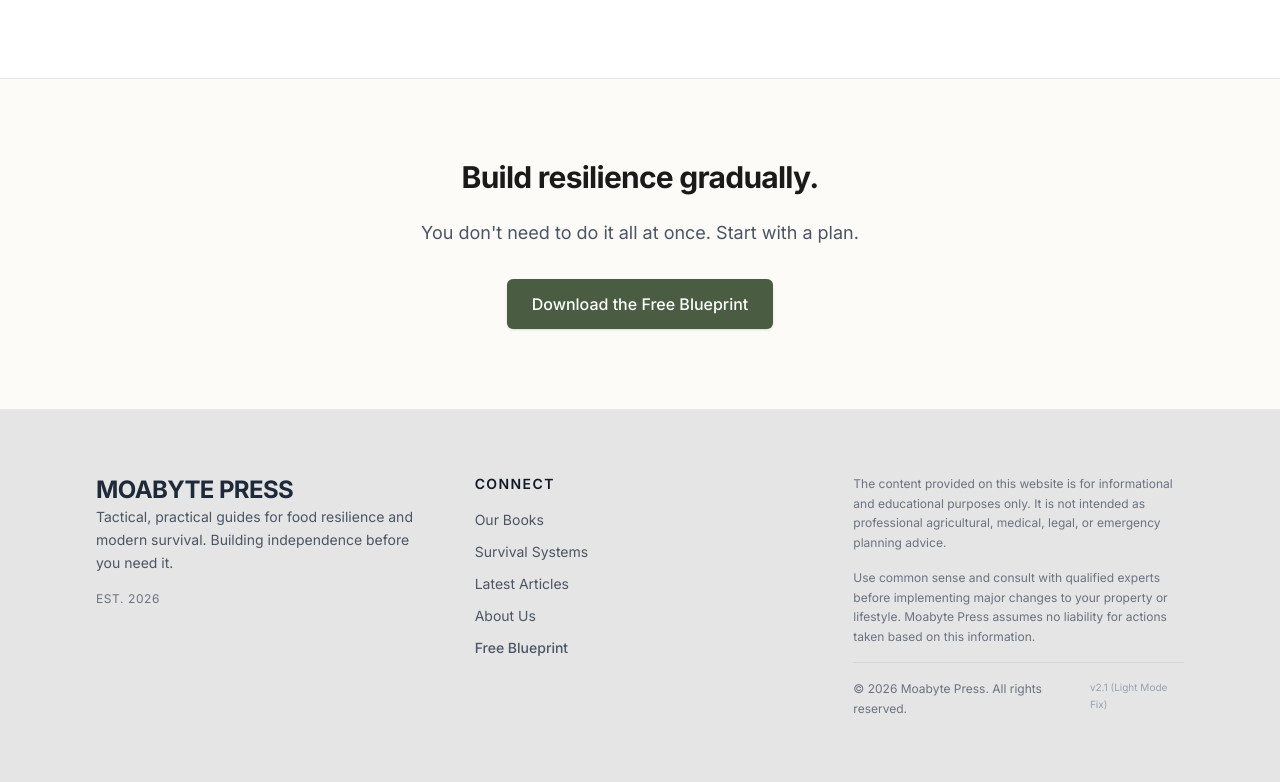
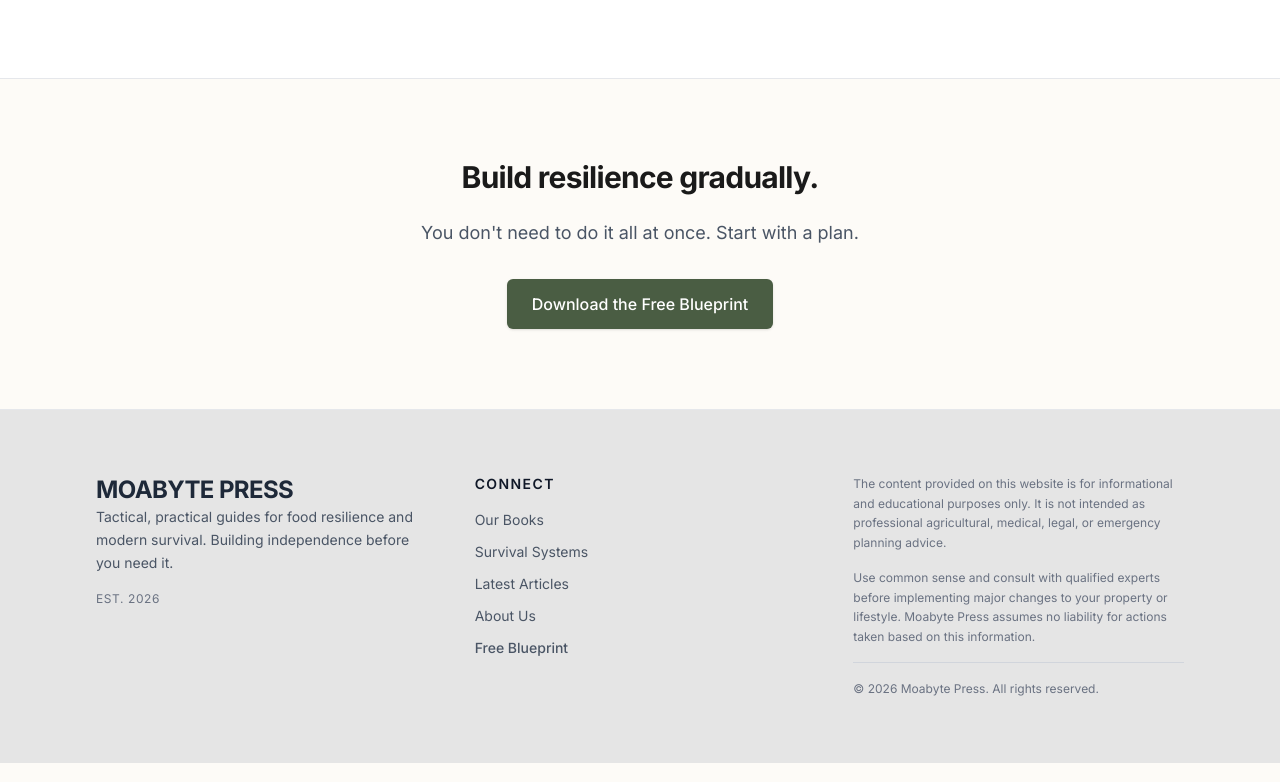
Before and after one commit to moabytemusic-code/moabytepress-survival, a Next.js app: page / in a window 1280 px wide. Shown: the part 3914-4696 px from the top of the page. Built offline with nearby package versions, Linux system fonts and the light colour scheme.

Commit message:
Remove temporary version indicator from footer

```diff
--- a/src/components/Footer.tsx
+++ b/src/components/Footer.tsx
@@ -35,7 +35,6 @@ export default function Footer() {
                     </p>
                     <p className="pt-4 border-t border-gray-300 flex justify-between">
                         <span>&copy; {new Date().getFullYear()} Moabyte Press. All rights reserved.</span>
-                        <span className="text-[10px] text-gray-400">v2.1 (Light Mode Fix)</span>
                     </p>
                 </div>
             </div>
```
